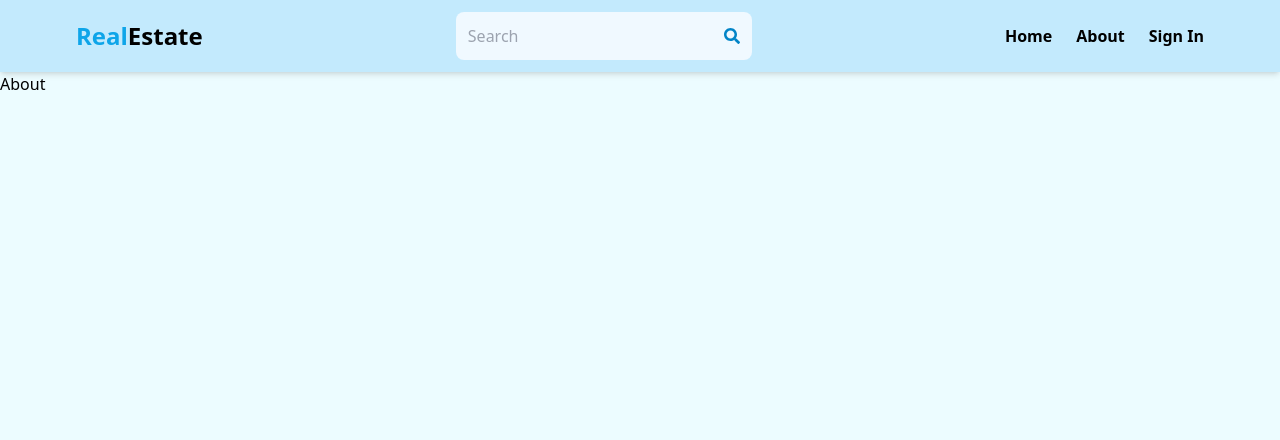
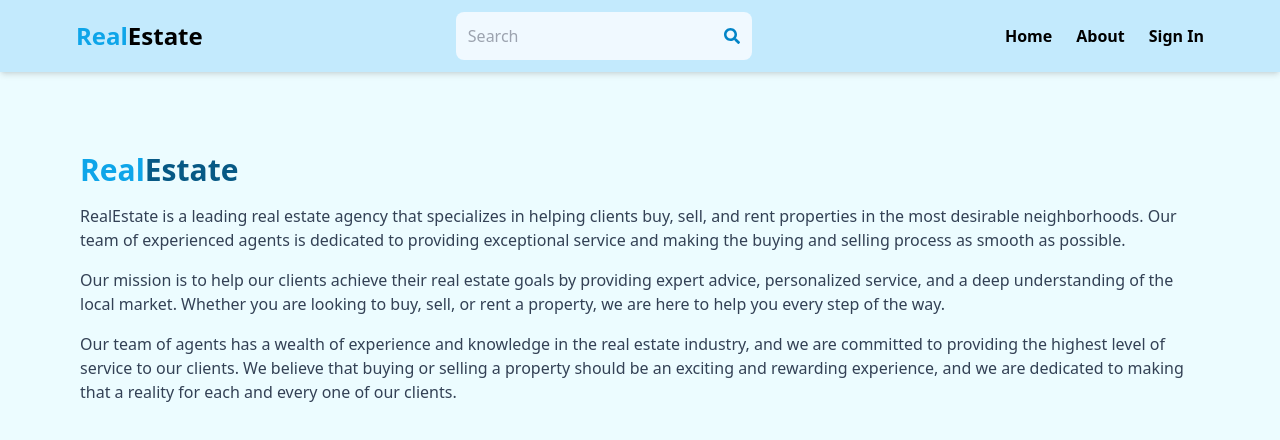
Before and after one commit to TechWhiz03/Real-Estate, a React (Vite) app in the folder client/: page /about in a window 1280 px wide. Shown: the top 440 px of the page. Built offline with nearby package versions, Linux system fonts and the light colour scheme; no server answers; the HTML template or start-up script is replaced by a standard one.

Commit message:
complete about pg

```diff
--- a/client/index.html
+++ b/client/index.html
@@ -2,7 +2,6 @@
 <html lang="en">
   <head>
     <meta charset="UTF-8" />
-    <link rel="icon" type="image/svg+xml" href="/vite.svg" />
     <meta name="viewport" content="width=device-width, initial-scale=1.0" />
     <title>RealEstate</title>
   </head>
--- a/client/src/pages/About.jsx
+++ b/client/src/pages/About.jsx
@@ -1,7 +1,14 @@
-import React from 'react'
-
 export default function About() {
   return (
-    <div>About</div>
+    <div className='py-20 px-4 max-w-6xl mx-auto'>
+      <h1 className='text-3xl font-bold mb-4 text-sky-800'>
+        <span className='text-sky-500'>Real</span>
+        <span>Estate</span></h1>
+      <p className='mb-4 text-slate-700'>RealEstate is a leading real estate agency that specializes in helping clients buy, sell, and rent properties in the most desirable neighborhoods. Our team of experienced agents is dedicated to providing exceptional service and making the buying and selling process as smooth as possible.</p>
+      <p className='mb-4 text-slate-700'>
+        Our mission is to help our clients achieve their real estate goals by providing expert advice, personalized service, and a deep understanding of the local market. Whether you are looking to buy, sell, or rent a property, we are here to help you every step of the way.
+      </p>
+      <p className='mb-4 text-slate-700'>Our team of agents has a wealth of experience and knowledge in the real estate industry, and we are committed to providing the highest level of service to our clients. We believe that buying or selling a property should be an exciting and rewarding experience, and we are dedicated to making that a reality for each and every one of our clients.</p>
+    </div>
   )
 }
```
